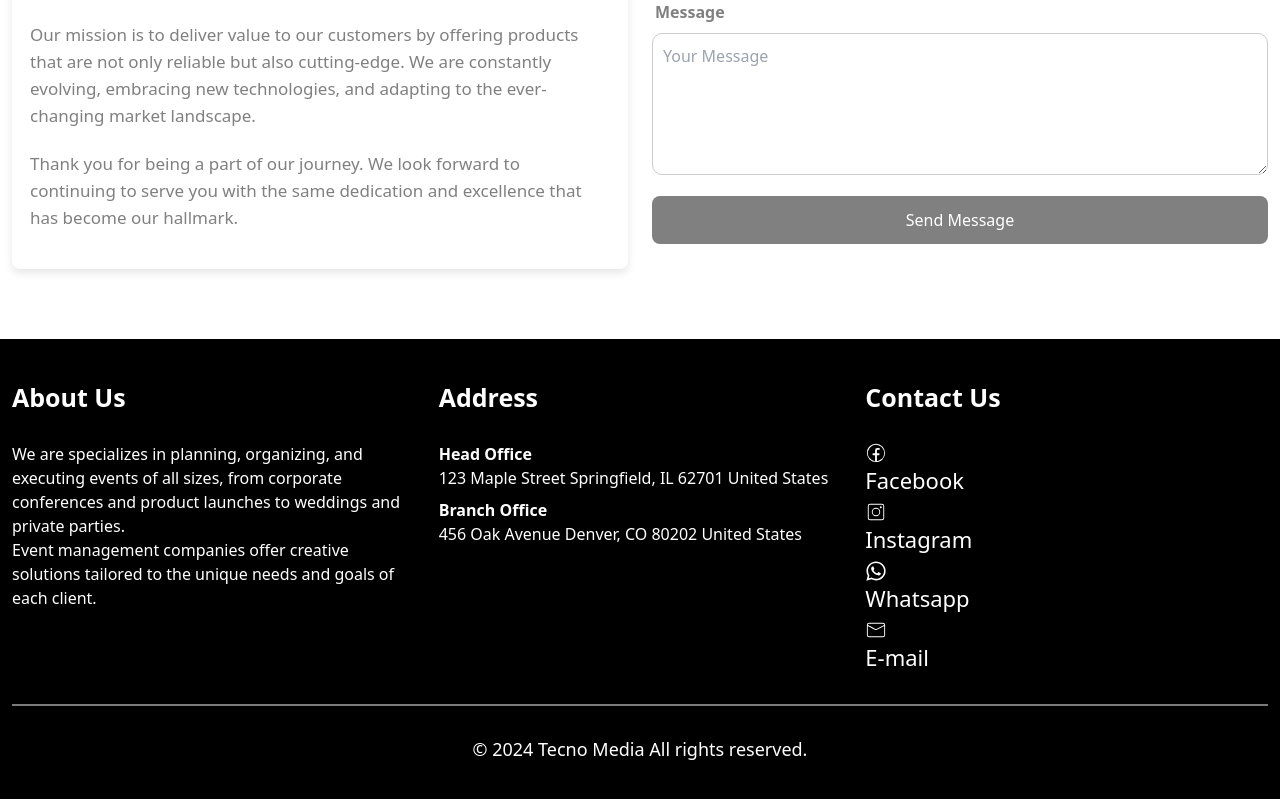
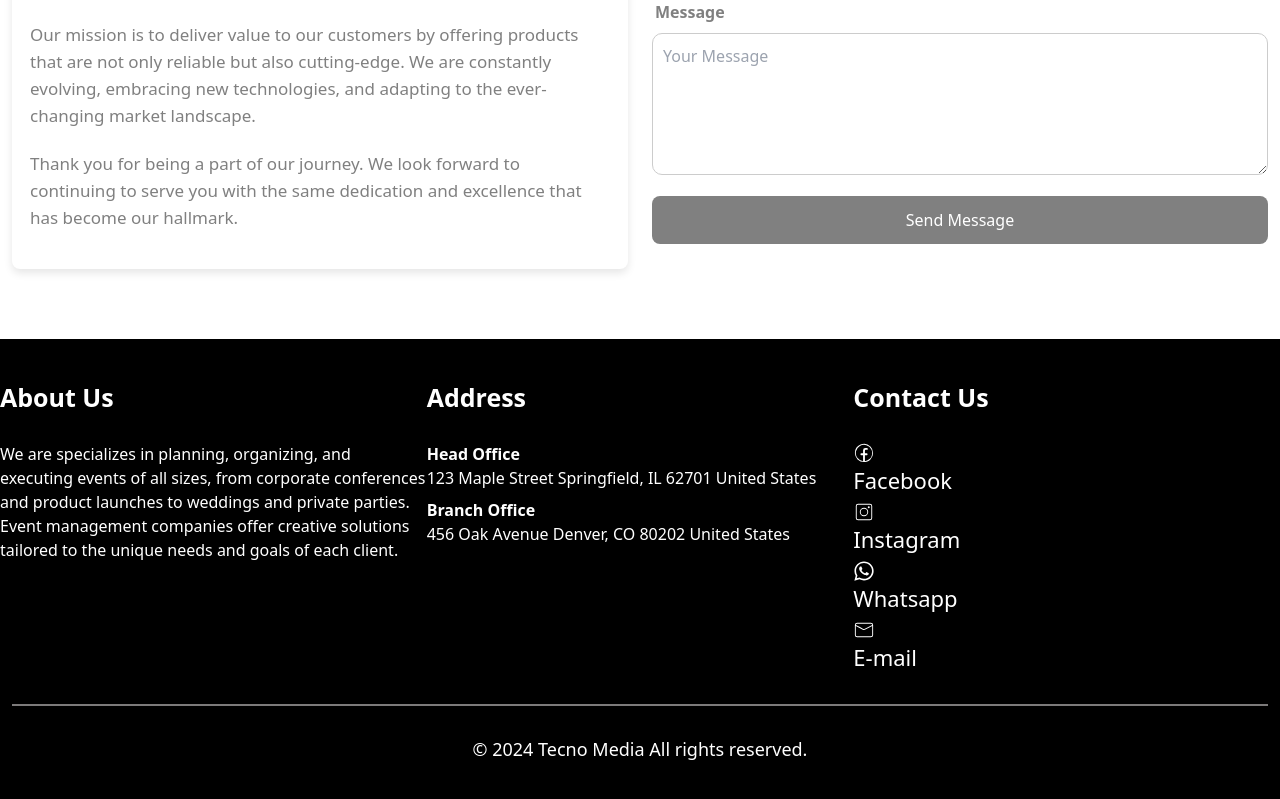
Before and after one commit to sarimsaleem/Tecno-Media, a React (Vite) app: page / in a window 1280 px wide. Shown: the part 5796-6595 px from the top of the page. Built offline with nearby package versions, Linux system fonts and the light colour scheme.

Commit message:
footer change 2

```diff
--- a/src/Components/Footer/Footer.jsx
+++ b/src/Components/Footer/Footer.jsx
@@ -9,14 +9,14 @@
         <div className='footer'>
             <div className="container">
                 <div className="row">
-                    <div className="col-md-4">
+                    <div className="col-md-4 column">
                         <ul>
                             <li className='li-head'>About Us</li>
                             <li className='li-text'>We are specializes in planning, organizing, and executing events of all sizes, from corporate conferences and product launches to weddings and private parties.</li>
                             <li className='li-text'> Event management companies offer creative solutions tailored to the unique needs and goals of each client. </li>
                         </ul>
                     </div>
-                    <div className="col-md-4">
+                    <div className="col-md-4 column">
                         <ul>
                             <li className='li-head'>Address</li>
                             <li className='li-text my-2'><span>Head Office</span> <br />
@@ -26,7 +26,7 @@
                                 456 Oak Avenue Denver, CO 80202 United States</li>
                         </ul>
                     </div>
-                    <div className="col-md-4">
+                    <div className="col-md-4 column">
                         <ul className='icon-ul'>
                             <li className='li-head'>
                                 Contact Us
--- a/src/Components/Footer/footer.css
+++ b/src/Components/Footer/footer.css
@@ -47,3 +47,6 @@
     margin: 0 15px;
     padding: 0;
 }
+.column{
+    padding: 0;
+}
```
